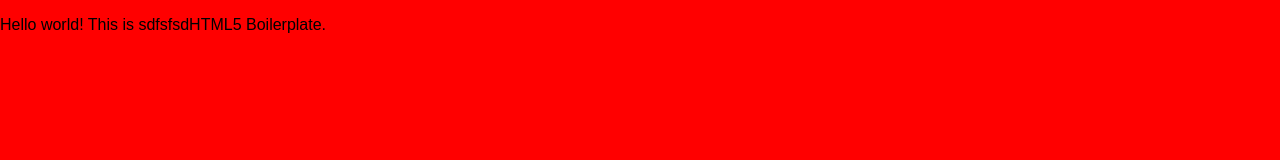
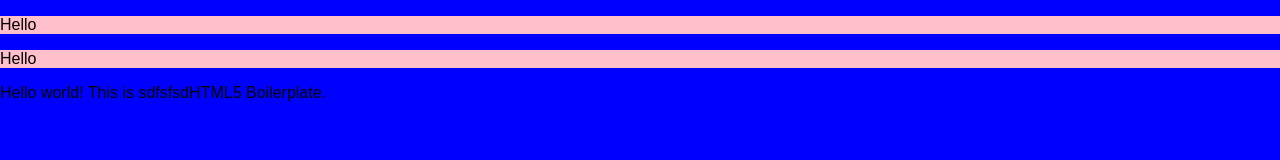
Before and after one commit to petekp/npm-static-boilerplate, a website: page assets/jade/index.jade in a window 1280 px wide. Drawn offline with nearby package versions, Linux system fonts and the light colour scheme; files that its build step writes are made by us from their sources.

```diff
--- a/assets/css/main.css
+++ b/assets/css/main.css
@@ -2,9 +2,14 @@
 @lost flexbox flex;
 
 body{
-  background: red;
+  background: blue;
   lost-center: 980px;
   transition: 1s all linear;
+
+  div{
+    lost-column: 1/12;
+    background: pink;
+  }
 
   h1{
     user-select: none;
--- a/assets/jade/index.jade
+++ b/assets/jade/index.jade
@@ -16,6 +16,15 @@
       | to improve your experience.
     <![endif]-->
 
+    div
+      p Hello
+
+    div
+      p Hello
+    div
+    div
+    div
+
     //- Add your site or application content here
     p Hello world! This is sdfsfsdHTML5 Boilerplate.
 
--- a/assets/js/main.js
+++ b/assets/js/main.js
@@ -1,5 +1,5 @@
 (function(){
 
-  var poop = "pooooooop";
+  var poop = "poooo ooop";
 
 })();
--- a/package.json
+++ b/package.json
@@ -14,9 +14,9 @@
     "watch:css": "onchange 'assets/css/*' -- npm run build:css",
     "watch:js": "onchange 'assets/js/*' -- npm run build:js",
     "watch:html": "onchange 'assets/jade/*' -- npm run build:html",
-    "build": "npm-run-all -s --silent build:*",
+    "build": "npm-run-all --parallel --silent build:*",
     "server": "http-server dist/public/",
-    "start": "npm-run-all --parallel server watch:*"
+    "start": "npm-run-all --parallel server build watch:*"
   },
   "author": "",
   "license": "ISC",
```
Also changed, not shown: dist/public/css/main.min.css, dist/public/index.html, dist/public/js/main.min.js.
